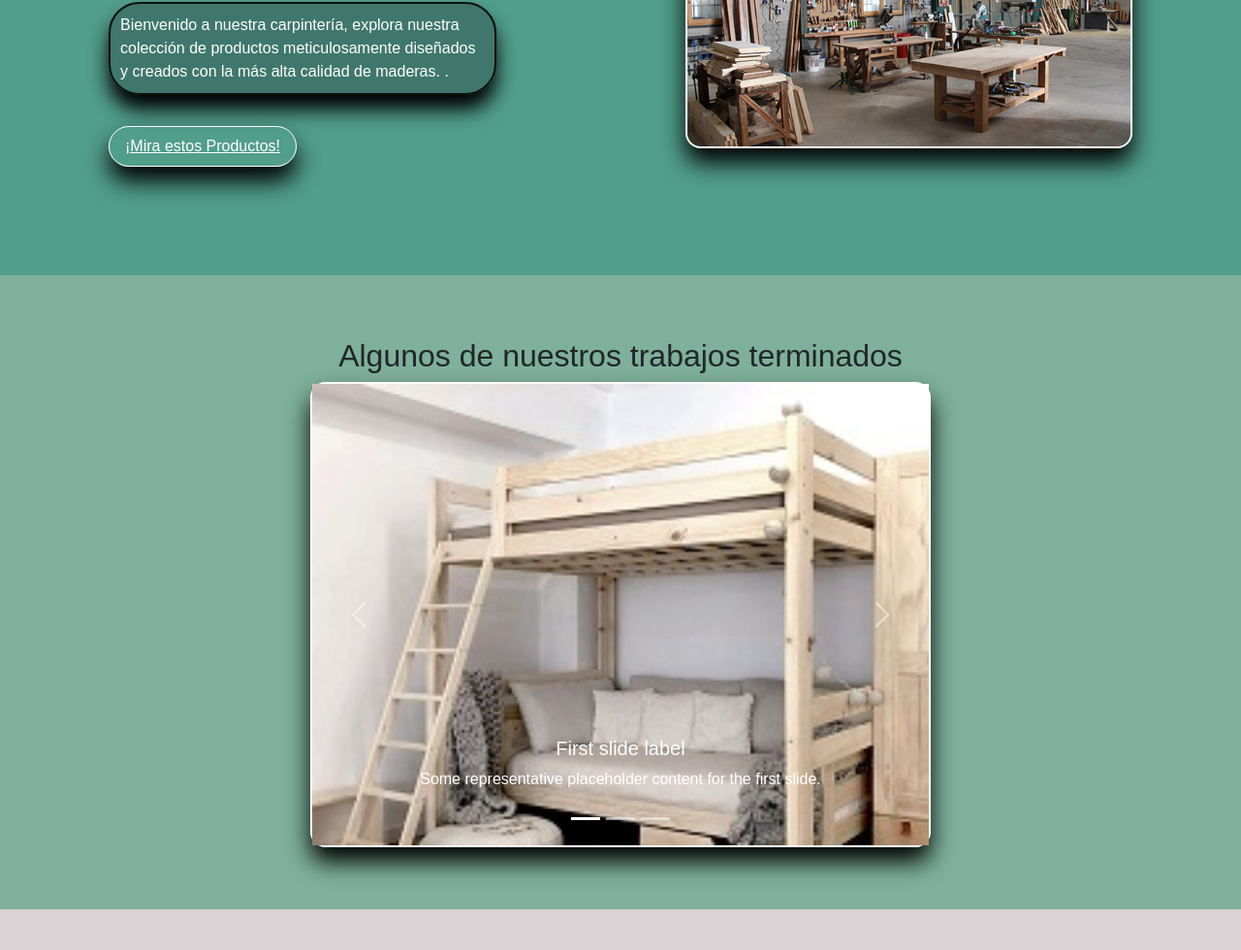
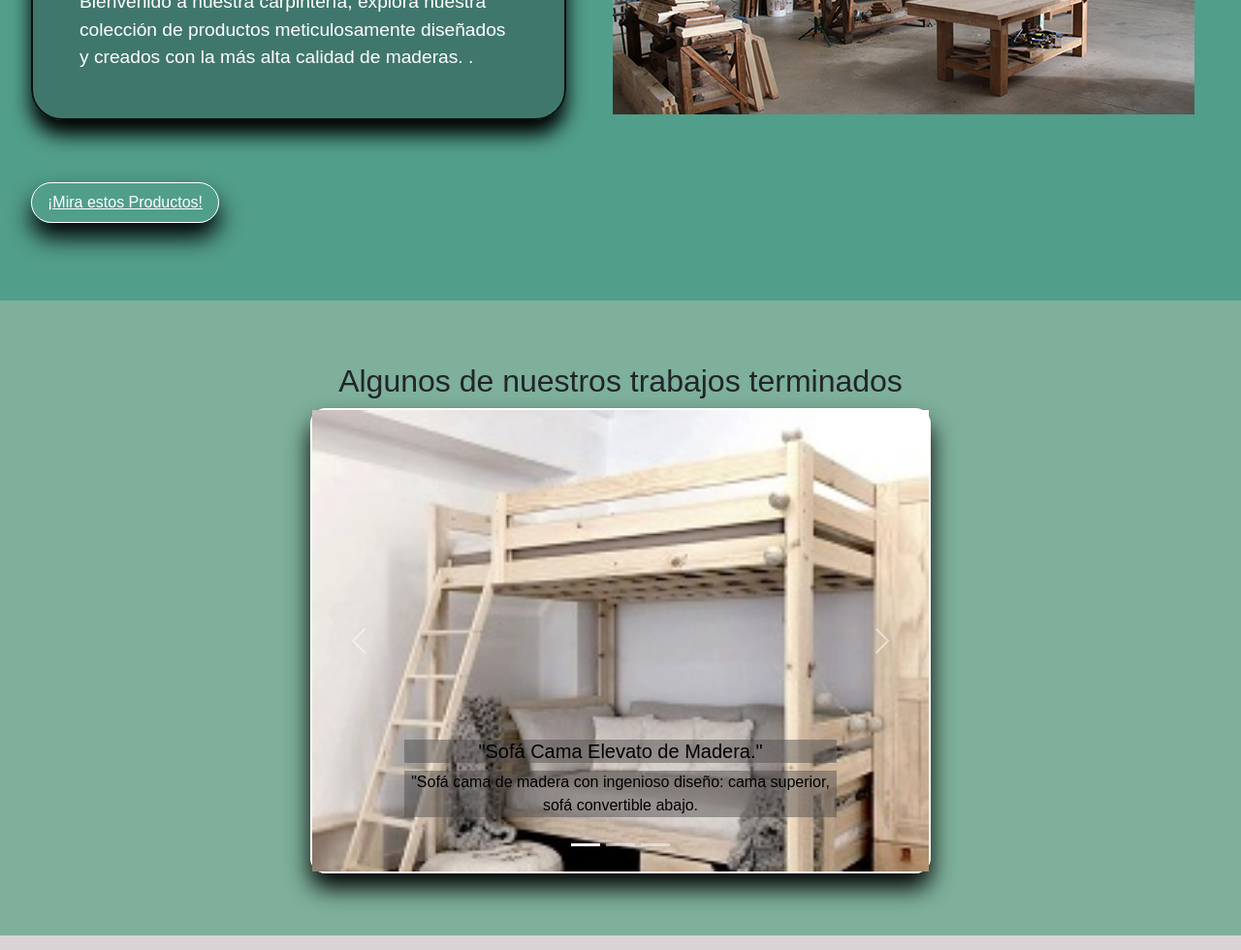
Before and after one commit to leandroebustos/Carpinteria-D-D, a plain HTML site: page index.html in a window 1280 px wide. Shown: the part 395-1375 px from the top of the page at 97% size. Drawn offline with nearby package versions, Linux system fonts and the light colour scheme.

Commit message:
arme algunas animaciones, acomode contenidos y cambie titulos y parrafos

```diff
--- a/css/partials/_index.scss
+++ b/css/partials/_index.scss
@@ -1,69 +1,81 @@
+
 .section {
     background-color: $colorverde1;
-    color:$colorblanco;
+    color: $colorblanco;
     display: flex;
-    padding: 7rem;
-    gap: 10rem;
-    align-items: center;
-    @media(max-width:1239px) {
-        .section {
-            display: flex;
-            flex-direction: column;
+    padding: 2rem;
+    gap: 2rem;
+    align-items: flex-start;
 
-        }
+    @media (max-width: 1239px) {
+        flex-direction: column;
     }
 
+
+    .section-izq{
+        order: 1;
+        margin-right: 1rem;
+    }
+    .section-der{
+        order: 2;
+        margin-left: auto;
+        align-self: flex-start;
+        margin-right: 1rem;
+    }
     .section-titulo {
         font-size: 2rem;
-
+        margin-bottom: 2rem;
     }
 
     .section-texto {
-        width: 400px;
-        background-color: #1d272e52;
+        max-width: 600px;
+        background-color: rgba(29, 39, 46, 0.32);
         border: 2px solid $colornegro;
-        padding: 10px;
+        padding: 3rem;
         border-radius: 2rem;
-        box-shadow: 0px 15px 20px $colorsombra;
-        ;
+        box-shadow: 0 15px 20px $colorsombra;
+        text-align: left;
         margin-top: 1rem;
-        text-align: left;
-
+        font-size: 1.2rem;
     }
 
     .section-boton {
         display: inline-block;
-        margin-top: 1rem;
+        margin-top: 3rem;
+        margin-bottom: 3rem;
         color: $colorblanco;
         border: 1px solid $colorblanco;
-        padding: .5rem 1rem;
+        padding: 0.5rem 1rem;
         border-radius: 10rem;
-        box-shadow: 0px 15px 25px $colorsombra;
-    }
+        box-shadow: 0 15px 25px $colorsombra;
+
+        animation: zoomIn 0.3s ease-out;
+        &:hover {
+            transform: scale(1.5);
+            transition: transform 0.3s ease-in;
+        }
+
 
     .section-img {
         width: 100%;
         border: 2px solid $colorblanco;
         border-radius: 1rem;
-        box-shadow: 0px 15px 25px $colorsombra;
+        box-shadow: 0 15px 25px $colorsombra;
 
-    }
-
-    @media (max-width: 803px) {
-        .section-img {
+        @media (max-width: 803px) {
             width: 100%;
-
         }
     }
 }
 
-
+}
 
 .continer-pri {
     background-color: $colorverde2;
     text-align: center;
 
     padding: 4rem;
+
     .carrusel-p {
         display: flex;
         align-items: center;
@@ -73,9 +85,24 @@
     #carouselExampleCaptions {
 
         width: 40rem;
+
         border: 2px solid $colorblanco;
         border-radius: 1rem;
         box-shadow: 0px 15px 25px $colorsombra;
+
+
+        .carousel-item img {
+            width: auto;
+            height: 100%;
+            object-fit: cover;
+        }
+
+        .carousel-caption {
+            > h5, > p {
+                color: black;
+                background-color: rgba(78, 77, 77, 0.486);
+            }
+        }
 
     }
 
--- a/css/partials/_nav.scss
+++ b/css/partials/_nav.scss
@@ -1,16 +1,16 @@
-header {
+
+ header {
     background-color: $colornegro;
     display: flex;
     justify-content: space-between;
     align-items: center;
     padding: 2rem 4rem;
 
-    @media(max-widht: 688px) {
+    @media (max-width: 688px) {
         header {
             display: flex;
             flex-direction: column;
         }
-
     }
 
     .menu {
@@ -20,23 +20,31 @@ header {
 
     .menu-item {
         text-decoration: none;
-        color:$colorblanco;
+        color: $colorblanco;
         font-size: 1.5rem;
+        background-color: $colornegro;
+        padding: 10px;
+        transition: box-shadow 0.3s, transform 0.3s;
+
+        &:hover {
+            box-shadow: 0 0 20px rgb(243, 241, 241);
+            transform: translateY(-5px);
+            color: #9c7500;
+            background: $colorverde1;
+        }
     }
 
     .logo-nav {
-
         width: 8rem;
         border-radius: 1rem;
         box-shadow: 0px 15px 25px $colorblanco;
     }
 
-    @media(max-width:1000px) {
+    @media (max-width: 1000px) {
         .menu {
             display: flex;
             flex-direction: column;
-            font-size: 10rem;
+            font-size: 1rem;
         }
     }
-
 }
--- a/index.html
+++ b/index.html
@@ -68,22 +68,22 @@
                 <div class="carousel-item active">
                     <img src="./img/trabajoT1.jpg" class="d-block w-100" alt="trabajo1">
                     <div class="carousel-caption d-none d-md-block">
-                        <h5>First slide label</h5>
-                        <p>Some representative placeholder content for the first slide.</p>
+                        <h5>"Sofá Cama Elevato de Madera."</h5>
+                        <p>"Sofá cama de madera con ingenioso diseño: cama superior, sofá convertible abajo.</p>
                     </div>
                 </div>
                 <div class="carousel-item">
                     <img src="./img/trabajoT2.jpg" class="d-block w-100" alt="trabajo2">
                     <div class="carousel-caption d-none d-md-block">
-                        <h5>Second slide label</h5>
-                        <p>Some representative placeholder content for the second slide.</p>
+                        <h5>mueble multifuncional</h5>
+                        <p>"Mueble de madera con estructura de hierro, mini mesada y estantes versátiles."</p>
                     </div>
                 </div>
                 <div class="carousel-item">
                     <img src="./img/trabajoT3.jpeg" class="d-block w-100" alt="trabajo3">
                     <div class="carousel-caption d-none d-md-block">
-                        <h5>Third slide label</h5>
-                        <p>Some representative placeholder content for the third slide.</p>
+                        <h5>Mueble organizador</h5>
+                        <p>"Organizador de madera con puerta, estantes visibles, cajón y almacenamiento amplio abajo."</p>
                     </div>
                 </div>
             </div>
```
Also changed, not shown: css/main.css, 1 other file.
